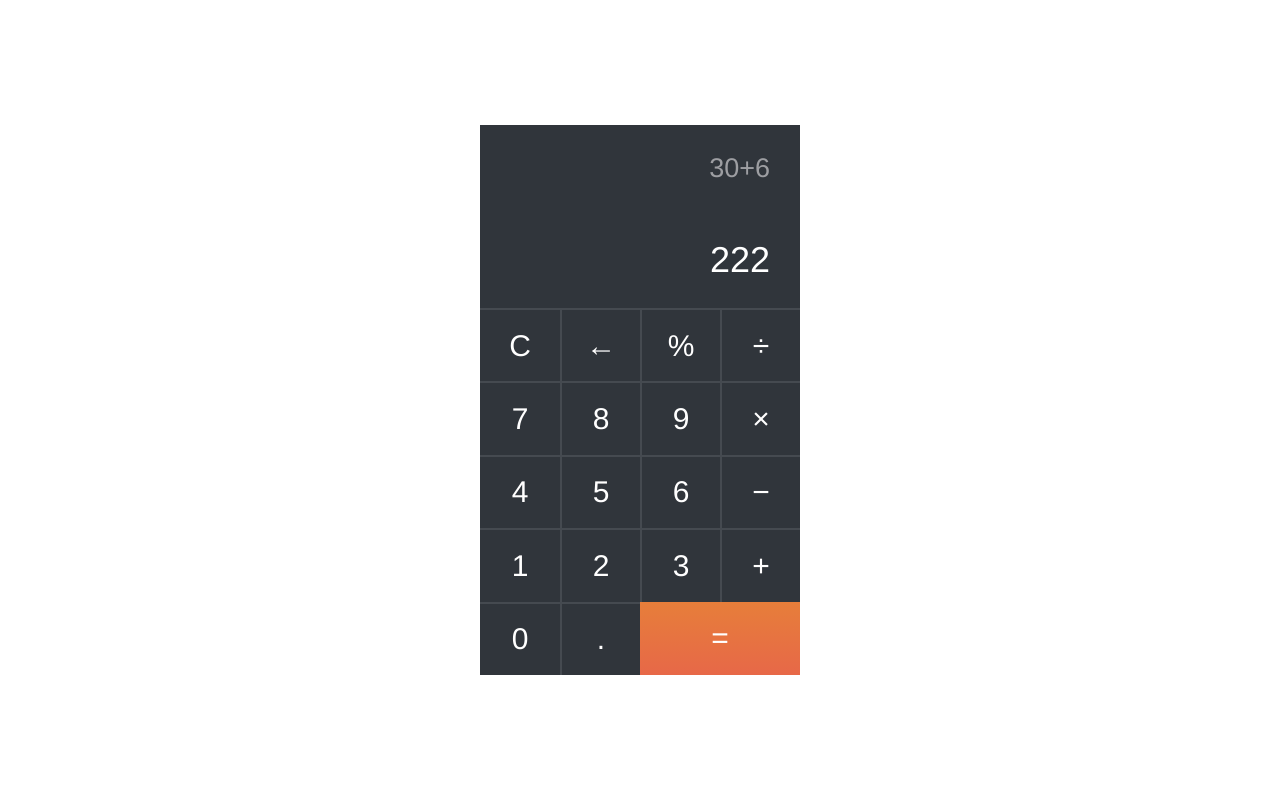
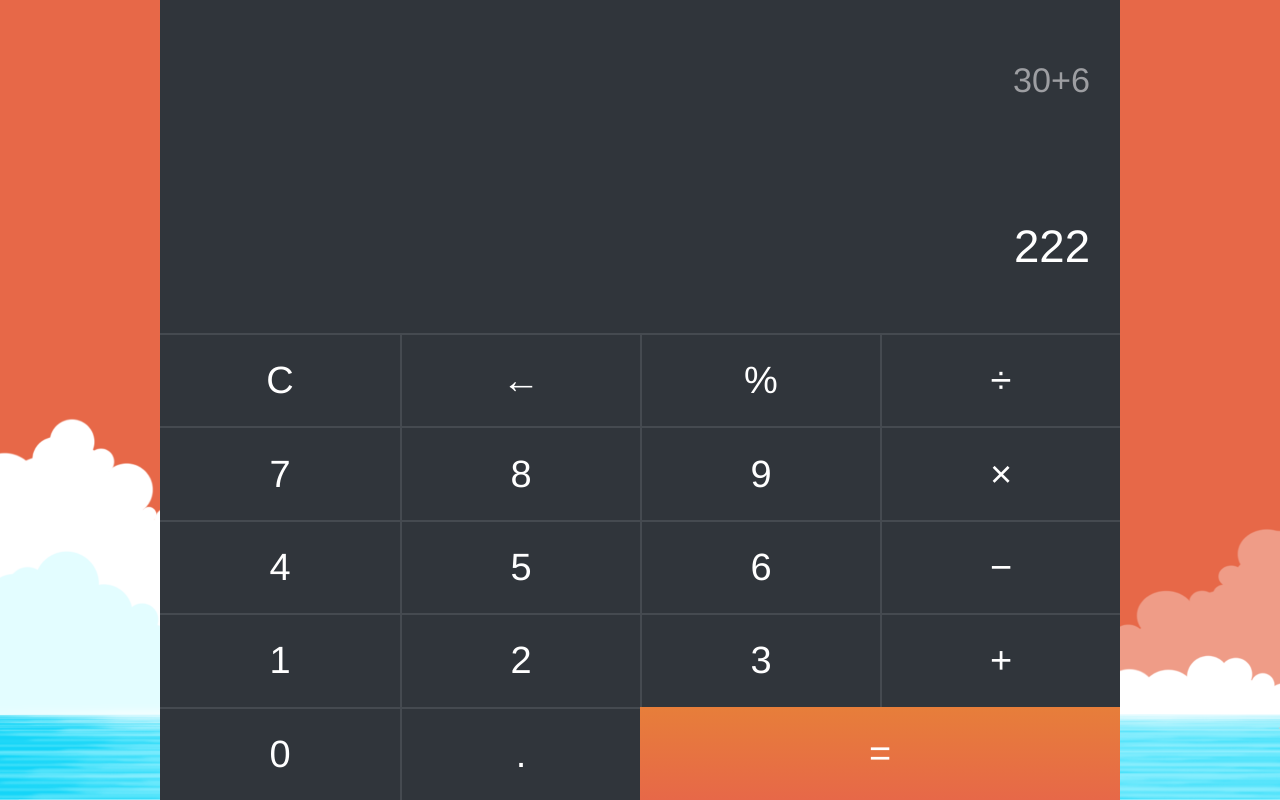
Before and after one commit to OmelDM/fcc_jscalclulator, a plain HTML site: page index.html in a window 1280 px wide. Drawn offline with Linux system fonts and the light colour scheme.

Commit message:
Made markup more responsible

```diff
--- a/style.css
+++ b/style.css
@@ -14,17 +14,44 @@ div {
   justify-content: center;
   align-items: center;
 }
+@media (min-width: 960px) {
+  .wrapper {
+    background-image: url(bg.png);
+    background-repeat: no-repeat;
+    background-position: bottom;
+    background-size: contain;
+    background-color: #e76848;
+  }
+}
 .calculator {
   background-color: #30353b;
   color: #fff;
   font-family: 'Helvetica', sans-serif;
   font-weight: 100;
-  width: 320px;
-  height: 550px;
+  font-size: 26px;
+  min-width: 320px;
+  max-width: 960px;
+  width: 100vw;
+  min-height: 320px;
+  max-height: 960px;
+  height: 100vh;
+  display: flex;
+  flex-wrap: wrap;
+}
+@media (min-width: 640px) {
+  .calculator {
+    font-size: 32px;
+  }
+}
+@media (min-width: 960px) {
+  .calculator {
+    font-size: 38px;
+  }
 }
 .display {
+  flex-shrink: 0;
+  flex-grow: 3;
   width: 100%;
-  height: 183px; /* 1/3 of .calculator's height */
   display: flex;
   flex-direction: column;
   justify-content: space-around;
@@ -32,15 +59,16 @@ div {
   padding: 0 30px;
 }
 .previous {
-  font-size: 27px;
+  font-size: 0.9em;
   color: #9d9ea2;
 }
 .current {
-  font-size: 36px;
+  font-size: 1.2em;
 }
 .keyboard {
+  flex-shrink: 0;
+  flex-grow: 1;
   width: 100%;
-  height: 367px; /* 2/3 of .calculator's height */
   display: flex;
   flex-wrap: wrap;
 }
@@ -55,7 +83,7 @@ div {
   display: flex;
   justify-content: center;
   align-items: center;
-  font-size: 30px;
+  font-size: 1em;
 }
 .item__double {
   flex-basis: 50%;
```
Also changed, not shown: bg.png (added).
